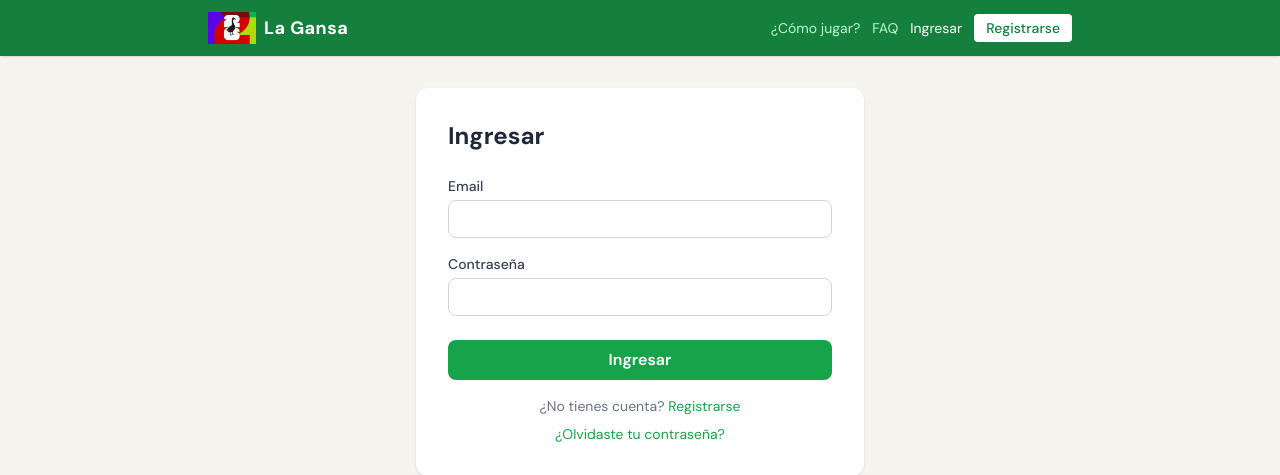
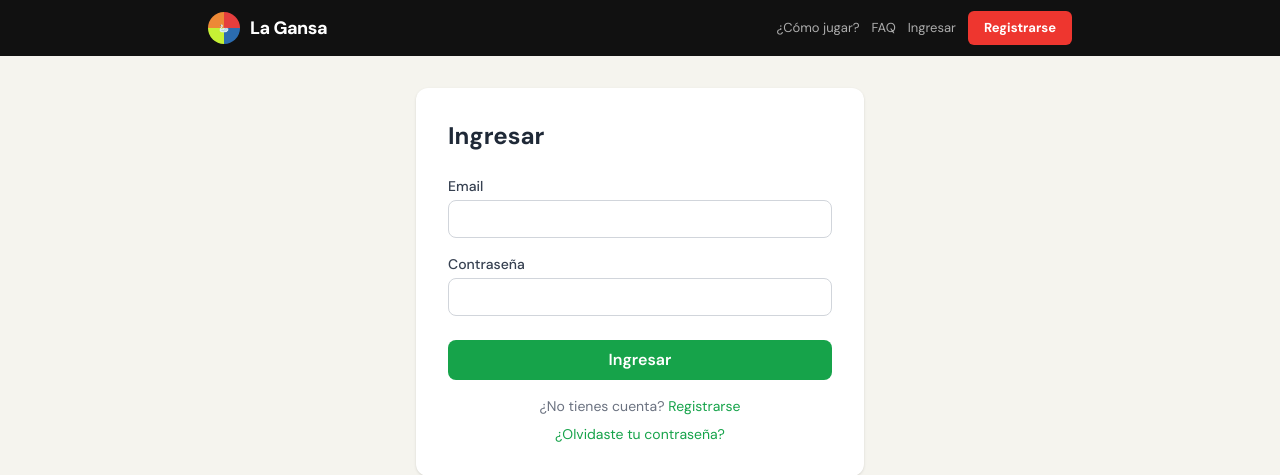
Before and after one commit to mecoccaro/quiniela-v2, a Django app: page /users/login/?next=/pool/1/leaderboard/ in a window 1280 px wide. Shown: the top 475 px of the page. Run offline with Django 5.2, Linux system fonts and the light colour scheme; some libraries are stand-ins or nearby versions.

Commit message:
[phase 2] navbar: dark theme + orange accent
Co-Authored-By: Claude Sonnet 4.6 <noreply@anthropic.com>

```diff
--- a/templates/partials/nav.html
+++ b/templates/partials/nav.html
@@ -1,21 +1,22 @@
 {% load static %}
-<nav class="bg-green-700 text-white shadow">
-  <div class="max-w-4xl mx-auto px-4 py-3 flex items-center justify-between">
-    <a href="{% url 'dashboard' %}" class="font-bold text-lg tracking-wide flex items-center gap-2">
-      <img src="{% static 'images/logo.png' %}" alt="La Gansa" class="h-8 w-auto inline"> La Gansa
+<nav style="background:var(--nav); color:var(--nav-text); height:56px; position:sticky; top:0; z-index:200; display:flex; align-items:center;">
+  <div class="max-w-4xl mx-auto px-4 w-full flex items-center justify-between">
+    <a href="{% url 'dashboard' %}" style="text-decoration:none; display:flex; align-items:center; gap:10px;">
+      <div style="width:32px; height:32px; border-radius:50%; background:conic-gradient(#E53E3E 0deg 90deg, #2B6CB0 90deg 180deg, #C6F135 180deg 270deg, #ED8936 270deg 360deg); display:flex; align-items:center; justify-content:center; font-size:8px;">🦢</div>
+      <span style="font-size:18px; font-weight:800; letter-spacing:-0.5px; color:var(--nav-text);">La Gansa</span>
     </a>
-    <div class="flex items-center gap-3 text-sm">
-      <button onclick="openModal('howto-modal')" class="text-green-200 hover:text-white hidden sm:inline">¿Cómo jugar?</button>
-      <button onclick="openModal('faq-modal')" class="text-green-200 hover:text-white hidden sm:inline">FAQ</button>
+    <div style="display:flex; align-items:center; gap:12px; font-size:13px;">
+      <button onclick="openModal('howto-modal')" style="opacity:0.65; font-size:13px; background:none; border:none; color:var(--nav-text); cursor:pointer;" class="hidden sm:inline">¿Cómo jugar?</button>
+      <button onclick="openModal('faq-modal')" style="opacity:0.65; font-size:13px; background:none; border:none; color:var(--nav-text); cursor:pointer;" class="hidden sm:inline">FAQ</button>
       {% if user.is_authenticated %}
-        <span class="text-green-200">{{ user.nickname }}</span>
+        <span style="opacity:0.8; font-size:13px;">{{ user.nickname }}</span>
         <form method="post" action="{% url 'logout' %}">
           {% csrf_token %}
-          <button type="submit" class="bg-green-600 hover:bg-green-500 px-3 py-1 rounded">Salir</button>
+          <button type="submit" style="background:var(--accent); color:#fff; border:none; border-radius:6px; padding:7px 16px; font-size:13px; font-weight:700; cursor:pointer;">Salir</button>
         </form>
       {% else %}
-        <a href="{% url 'login' %}" class="hover:text-green-200">Ingresar</a>
-        <a href="{% url 'register' %}" class="bg-white text-green-700 hover:bg-green-100 px-3 py-1 rounded font-medium">Registrarse</a>
+        <a href="{% url 'login' %}" style="opacity:0.65; color:var(--nav-text); text-decoration:none; font-size:13px;">Ingresar</a>
+        <a href="{% url 'register' %}" style="background:var(--accent); color:#fff; border-radius:6px; padding:7px 16px; font-size:13px; font-weight:700; text-decoration:none;">Registrarse</a>
       {% endif %}
     </div>
   </div>
```
Also changed, not shown: thoughts/miguel/plans/2026-06-03-la-gansa-ui-redesign.md (+2 -2 lines).
